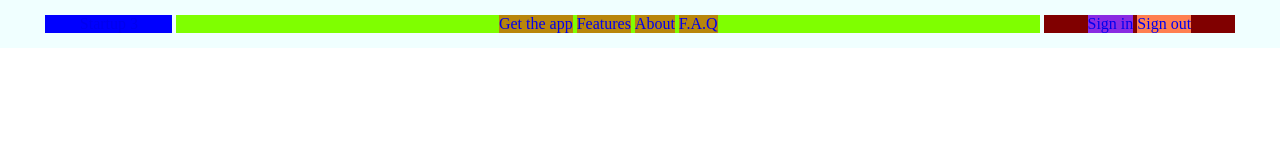
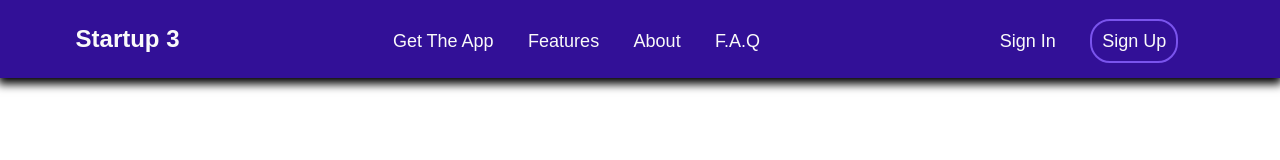
Before and after one commit to nicolasui/web-components, a plain HTML site: page componente-navbar-02/index.html in a window 1280 px wide. Drawn offline with Linux system fonts and the light colour scheme.

Commit message:
Componente navbar 2 terminado

```diff
--- a/componente-navbar-02/index.html
+++ b/componente-navbar-02/index.html
@@ -14,7 +14,7 @@
         </div>
         <ul class="menu">
             <li class="menu-item">
-                <a href="#">Get the app</a>
+                <a href="#">Get The App</a>
             </li>
             <li class="menu-item">
                 <a href="#">Features</a>
@@ -29,10 +29,10 @@
         </ul>
         <div class="logs">
             <div class="sign-in">
-                <a href="#">Sign in</a>
+                <a href="#">Sign In</a>
             </div>
-            <div class="sign-out">
-                <a href="#">Sign out</a>
+            <div class="sign-up">
+                <a href="#">Sign Up</a>
             </div>
         </div>
     </nav>
--- a/componente-navbar-02/style.css
+++ b/componente-navbar-02/style.css
@@ -8,6 +8,7 @@
 
 body {
     text-align: center; /*Centra todos los textos*/
+    font-family: Arial, Helvetica, sans-serif;
 }
 
 .navbar > * { /*seleccionar todos los hijos de navbar*/
@@ -15,32 +16,57 @@ body {
 }
 .navbar {
     display: block;
-    background-color: azure;
-    padding: 15px 5px;
+    background-color: #321097;
+    padding: 25px 5px;
+    box-shadow: 0px 4px 9px 2px #000;  /*sombra de caja*/
 }
 .logo {
-    background-color: blue;
-    width: 10%;
+    width: 15%;
+}
+.logo a {
+    color: #fafafa;
+    font-weight: bold;
+    font-size: 24px;
 }
 .menu {
-    background-color: chartreuse;
-    width: 68% ;
+    width: 55% ;
 }
 .menu-item {
-    background-color: darkgoldenrod;
     display: inline-block;
+    padding: 0 15px;
+}
+.menu-item a {
+    color: #fafafa;
+    font-size: 18px;
 }
 .logs {
-    background-color: maroon;
-    width: 15%;
+    width: 25%;
 }
 .logs > * { /*seleccionar todos los hijos de logs*/
     display: inline-block;
 }
 .sign-in {
-    background-color: blueviolet;
+    padding: 0 15px;
+}
+.sign-in a {
+    color: #fafafa;
+    font-size: 18px;
 
 }
-.sign-out {
-    background-color: coral;
+.sign-up {
+    padding: 0 15px;
 }
+.sign-up a {
+    color: #fafafa;
+    font-size: 18px;
+    border: 2px solid #7a54ed;
+    border-radius: 20px;
+    padding: 10px ;
+    /*transition: propiedad que sirve para asignar tiempos y tipos de efectos
+    a un elemento al que se le va a crear una animacion */
+    transition: 0.5s ease-in;
+}
+.sign-up a:hover {
+    color: #321097;
+    background-color: #fafafa;
+}
```
